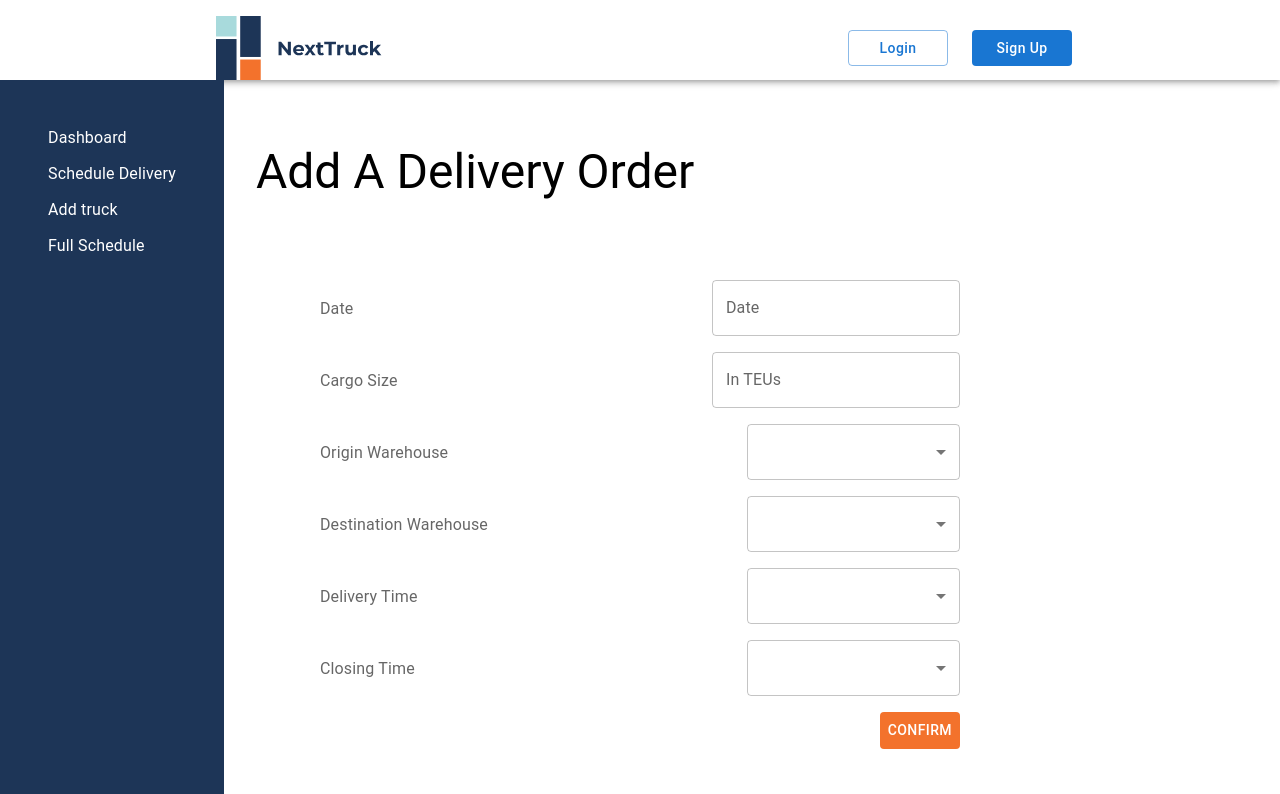
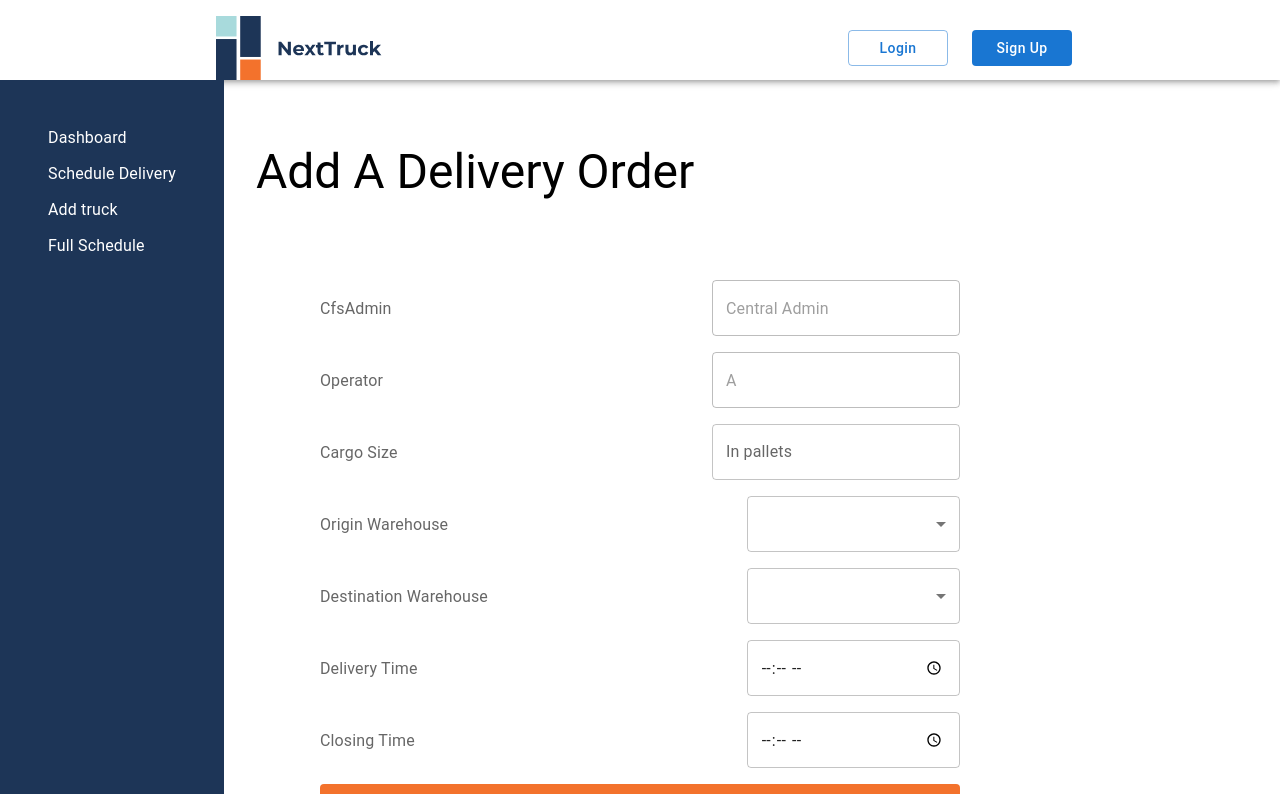
Before and after one commit to mgiang2015/PsaCodesprint, a React (Create React App) app in the folder client/: page /operator/addDelivery in a window 1280 px wide. Shown: the top 794 px of the page. Built offline with nearby package versions, Linux system fonts and the light colour scheme.

Commit message:
Implement part of integration

```diff
--- a/client/package.json
+++ b/client/package.json
@@ -2,6 +2,7 @@
   "name": "client",
   "version": "0.1.0",
   "private": true,
+  "proxy": "http://localhost:5000",
   "dependencies": {
     "@emotion/react": "^11.4.1",
     "@emotion/styled": "^11.3.0",
--- a/client/src/Components/Sidebar.js
+++ b/client/src/Components/Sidebar.js
@@ -9,7 +9,7 @@ export default function Sidebar({ options }) {
 		<Box sx={{ color: "#FFFFFF", backgroundColor: "#1D3557", padding: "2rem", height: "100%" }}>
 			<MenuList sx={{ height: "100%" }}>
 				{options.map((option) => (
-					<MenuItem>
+					<MenuItem key={option[0]}>
 						<Link style={{ textDecoration: "none", color: "#FFFFFF" }} to={option[1]}>{option[0]}</Link>
 					</MenuItem>
 				))}
--- a/client/src/Operator/OperatorForm.js
+++ b/client/src/Operator/OperatorForm.js
@@ -1,84 +1,98 @@
-import React from "react";
+import React, { useState } from 'react';
 import { useForm } from "react-hook-form"
 import OperatorContainer from "./OperatorContainer";
-import { Box, Select, MenuItem, InputLabel, TextField, Button, Typography } from '@mui/material';
+import { Box, Select, MenuItem, InputLabel, TextField, Button, Typography, Modal, Alert } from '@mui/material';
 
 
 export default function OperatorForm() {
+	const [open, setOpen] = useState(false);
+	const [success, setSuccess] = useState(false);
+	const [message, setMessage] = useState("");
+
+  const handleOpen = () => setOpen(true);
+  const handleClose = () => setOpen(false);
+
+  const warehouseOptions = [
+  	{value: "a", label: "A"},
+  	{value: "b", label: "B"},
+  	{value: "c", label: "C"},
+  	{value: "d", label: "D"},
+  	{value: "e", label: "E"},
+  	{value: "f", label: "F"}
+  ];
+
 	const { register, handleSubmit } = useForm();
 	const onSubmit = function(data) {
-		// connect to API and send POST request later
 		console.log(data);
+
+		const requestOptions = {
+        method: 'POST',
+        headers: { 'Content-Type': 'application/x-www-form-urlencoded' },
+        body: JSON.stringify(data)
+    };
+
+    fetch('/api/requests', requestOptions)
+    	.then(response => {
+    		const replyData = response.json();
+
+    		if (!response.ok) {
+    			setSuccess(false);
+    			setMessage("Something went wrong");
+    		} else {
+    			setSuccess(true);
+    			setMessage("Request submitted successfully");
+    		}
+    	})
+    handleOpen();
 	}
 
 	return (
 		<OperatorContainer title={"Add A Delivery Order"}>
 			<Box sx={{ margin: "4rem", width: "100%" }}>
-				<Box sx={{ display: 'flex', flexDirection: 'column', alignItems: 'flex-end', width: "100%" }}>
-					<form onSubmit={handleSubmit(onSubmit)} style={{ width: "100%" }}>
+				<form onSubmit={handleSubmit(onSubmit)} style={{ width: "100%" }}>
+					<Box sx={{ display: 'flex', flexDirection: 'column', alignItems: 'space-between', justifyContent: "flex-start", width: "100%" }}>
 						<Box sx={{display: 'flex', flexDirection: 'row', justifyContent: 'space-between', alignItems: 'center', marginTop: "1rem"}}>
-							<InputLabel>Date</InputLabel>
-							<TextField label="Date" variant="outlined" {...register("date")} />
+							<InputLabel>CfsAdmin</InputLabel>
+							<TextField sx={{ minWidth: 1/3 }} value="Central Admin" disabled variant="outlined" {...register("cfsAdmin")} />
 						</Box>
 						<Box sx={{display: 'flex', flexDirection: 'row', justifyContent: 'space-between', alignItems: 'center', marginTop: "1rem"}}>
-							<InputLabel>Cargo Size</InputLabel>
-							<TextField label="In TEUs" variant="outlined" {...register("size")} />
+							<InputLabel>Operator</InputLabel>
+							<TextField sx={{ minWidth: 1/3 }} value="A" disabled variant="outlined" {...register("operator")} />
+						</Box>
+						<Box sx={{display: 'flex', flexDirection: 'row', justifyContent: 'space-between', alignItems: 'center', marginTop: "1rem"}}>
+							<InputLabel>Cargo Size </InputLabel>
+							<TextField sx={{ minWidth: 1/3 }} label="In pallets" variant="outlined" {...register("load")} />
 						</Box>
 						<Box sx={{display: 'flex', flexDirection: 'row', justifyContent: 'space-between', alignItems: 'center', marginTop: "1rem"}}>
 							<InputLabel>Origin Warehouse</InputLabel>
-							<Select label="Select a Warehouse" sx={{ minWidth: 1/3 }} variant="outlined" {...register("origin")}>
-								<MenuItem value="a">A</MenuItem>
-								<MenuItem value="b">B</MenuItem>
-								<MenuItem value="c">C</MenuItem>
-								<MenuItem value="d">D</MenuItem>
-								<MenuItem value="e">E</MenuItem>
-								<MenuItem value="f">F</MenuItem>
-								<MenuItem value="g">G</MenuItem>
-								<MenuItem value="h">H</MenuItem>
+							<Select defaultValue="" label="Select a Warehouse" sx={{ minWidth: 1/3 }} variant="outlined" {...register("origin")} >
+								{warehouseOptions.map(option => (<MenuItem key={option.value} value={option.value}>{option.label}</MenuItem>))}
 							</Select>
 						</Box>
 						<Box sx={{display: 'flex', flexDirection: 'row', justifyContent: 'space-between', alignItems: 'center', marginTop: "1rem"}}>
 							<InputLabel>Destination Warehouse</InputLabel>
-							<Select label="Select a Warehouse" sx={{ minWidth: 1/3 }} variant="outlined" {...register("destination")}>
-								<MenuItem value="a">A</MenuItem>
-								<MenuItem value="b">B</MenuItem>
-								<MenuItem value="c">C</MenuItem>
-								<MenuItem value="d">D</MenuItem>
-								<MenuItem value="e">E</MenuItem>
-								<MenuItem value="f">F</MenuItem>
-								<MenuItem value="g">G</MenuItem>
-								<MenuItem value="h">H</MenuItem>
+							<Select defaultValue="" label="Select a Warehouse" sx={{ minWidth: 1/3 }} variant="outlined" {...register("destination")}>
+								{warehouseOptions.map(option => (<MenuItem key={option.value} value={option.value}>{option.label}</MenuItem>))}
 							</Select>
 						</Box>
 						<Box sx={{display: 'flex', flexDirection: 'row', justifyContent: 'space-between', alignItems: 'center', marginTop: "1rem"}}>
 							<InputLabel>Delivery Time</InputLabel>
-							<Select label="Select a time" variant="outlined" sx={{ minWidth: 1/3 }} {...register("deliveryTime")}>
-								<MenuItem value="1000">1000</MenuItem>
-								<MenuItem value="1100">1100</MenuItem>
-								<MenuItem value="1200">1200</MenuItem>
-								<MenuItem value="1300">1300</MenuItem>
-								<MenuItem value="1400">1400</MenuItem>
-								<MenuItem value="1500">1500</MenuItem>
-								<MenuItem value="1600">1600</MenuItem>
-								<MenuItem value="1700">1700</MenuItem>
-							</Select>
+							<TextField sx={{ minWidth: 1/3 }} type="time" variant="outlined" {...register("startTime")} />
 						</Box>
 						<Box sx={{display: 'flex', flexDirection: 'row', justifyContent: 'space-between', alignItems: 'center', marginTop: "1rem"}}>
 							<InputLabel>Closing Time</InputLabel>
-							<Select labelId="Select a time" sx={{ minWidth: 1/3 }} variant="outlined" {...register("closingTime")}>
-								<MenuItem value="1000">1000</MenuItem>
-								<MenuItem value="1100">1100</MenuItem>
-								<MenuItem value="1200">1200</MenuItem>
-								<MenuItem value="1300">1300</MenuItem>
-								<MenuItem value="1400">1400</MenuItem>
-								<MenuItem value="1500">1500</MenuItem>
-								<MenuItem value="1600">1600</MenuItem>
-								<MenuItem value="1700">1700</MenuItem>
-							</Select>
+							<TextField sx={{ minWidth: 1/3 }} type="time" variant="outlined" {...register("endTime")} />
 						</Box>
-					</form>
-					<Button sx={{ marginTop: "1rem", backgroundColor: "#F3722C", color: "white"  }} type="submit">{"Confirm"}</Button>
-				</Box>
+						<Button sx={{ marginTop: "1rem", backgroundColor: "#F3722C", color: "white"  }} type="submit">{"Confirm"}</Button>
+						<Modal
+						open={open}
+						onClose={handleClose}
+						>
+							<Alert severity={success ? "success" : "error"}>{message}</Alert>
+						</Modal>
+					</Box>
+				</form>
+
 			</Box>
 		</OperatorContainer>
 	);
```
